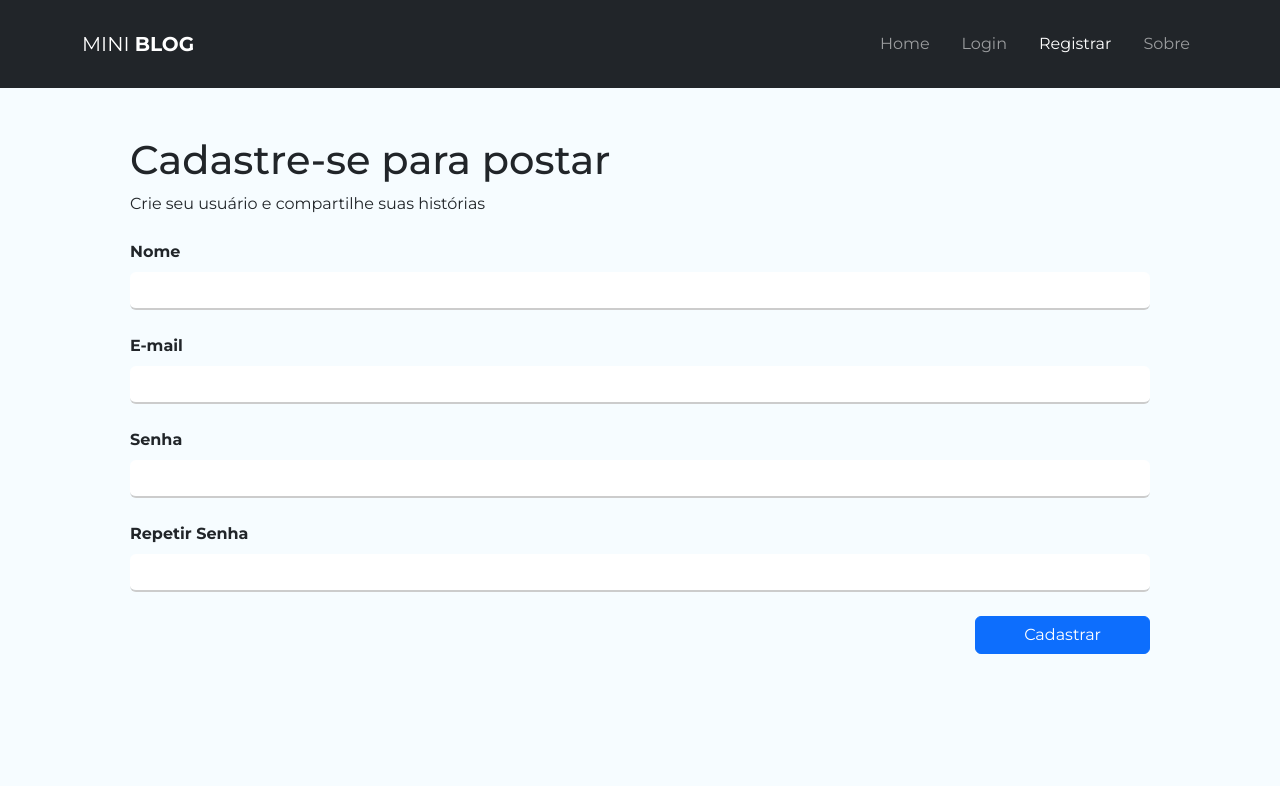
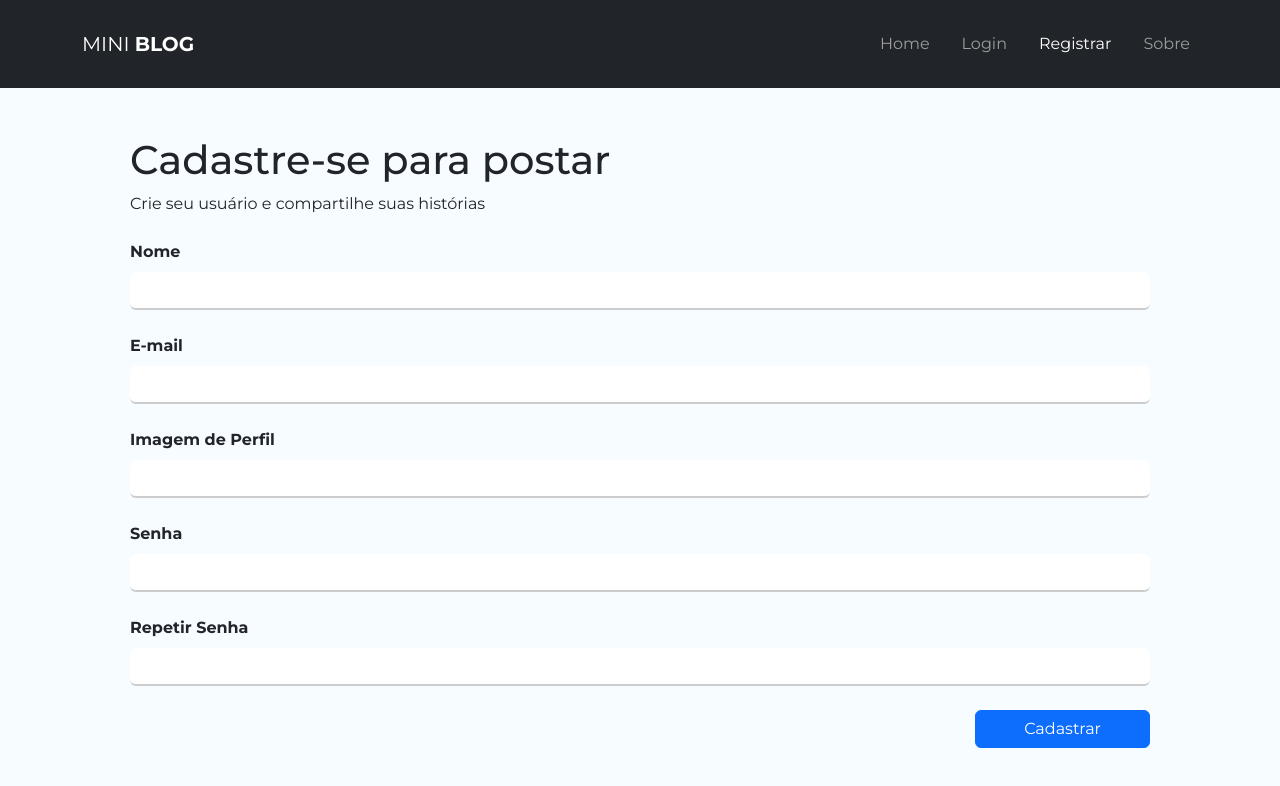
Before and after one commit to Pedro-Arruda/mini-blog, a React (Create React App) app: page /register in a window 1280 px wide. Shown: the top 786 px of the page. Built offline with nearby package versions, Linux system fonts and the light colour scheme; no server answers.

Commit message:
edicao de post finalizada

```diff
--- a/src/components/CardPost.js
+++ b/src/components/CardPost.js
@@ -26,14 +26,13 @@ export const CardPost = ({ post, isEditable }) => {
           "card position-relative d-flex flex-column justify-content-center",
           hover & isEditable ? "opacity-25 bg-dark" : "",
         ].join(" ")}
-        style={{ width: "22rem", height: "40rem" }}
+        style={{ width: "23rem", height: "40rem" }}
       >
         <img
           src={post.image}
           alt="imagem do post"
-          width={"100%"}
           className="card-img-top"
-          style={{ height: "14rem" }}
+          style={{ height: "17rem" }}
         />
 
         <div className="card-body">
--- a/src/hooks/useAuth.js
+++ b/src/hooks/useAuth.js
@@ -36,6 +36,7 @@ export const useAuth = () => {
 
       await updateProfile(user, {
         displayName: data.nome,
+        photoURL: "aaaa",
       });
 
       return user;
--- a/src/pages/Register.js
+++ b/src/pages/Register.js
@@ -7,6 +7,7 @@ export const Register = () => {
   const [fields, setFields] = useState({
     nome: "",
     email: "",
+    image: "",
     senha: "",
     repetirSenha: "",
   });
@@ -23,6 +24,7 @@ export const Register = () => {
       nome: fields.nome,
       email: fields.email,
       password: fields.senha,
+      image: fields.image,
     };
 
     if (fields.senha !== fields.repetirSenha) {
@@ -67,6 +69,17 @@ export const Register = () => {
             onChange={(e) => setFields({ ...fields, email: e.target.value })}
           />
         </Form.Group>
+        <Form.Group className="mt-4">
+          <Form.Label>
+            <strong>Imagem de Perfil</strong>
+          </Form.Label>
+          <Form.Control
+            className="input"
+            value={fields.image}
+            onChange={(e) => setFields({ ...fields, image: e.target.value })}
+          />
+        </Form.Group>
+
         <Form.Group className="mt-4">
           <Form.Label>
             <strong>Senha</strong>
```
